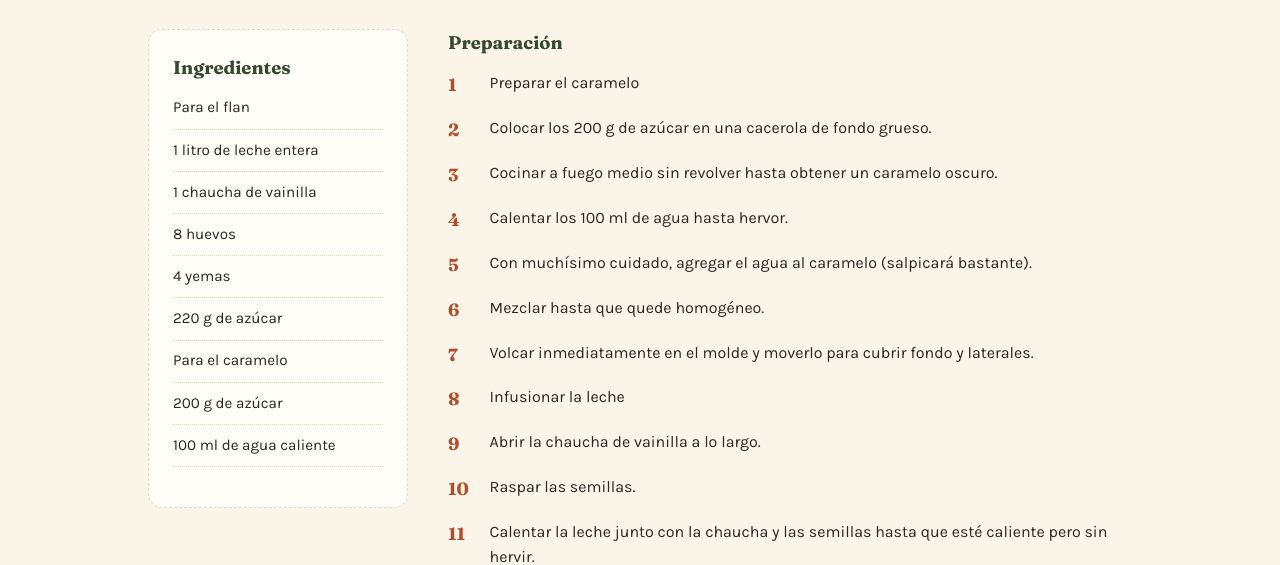
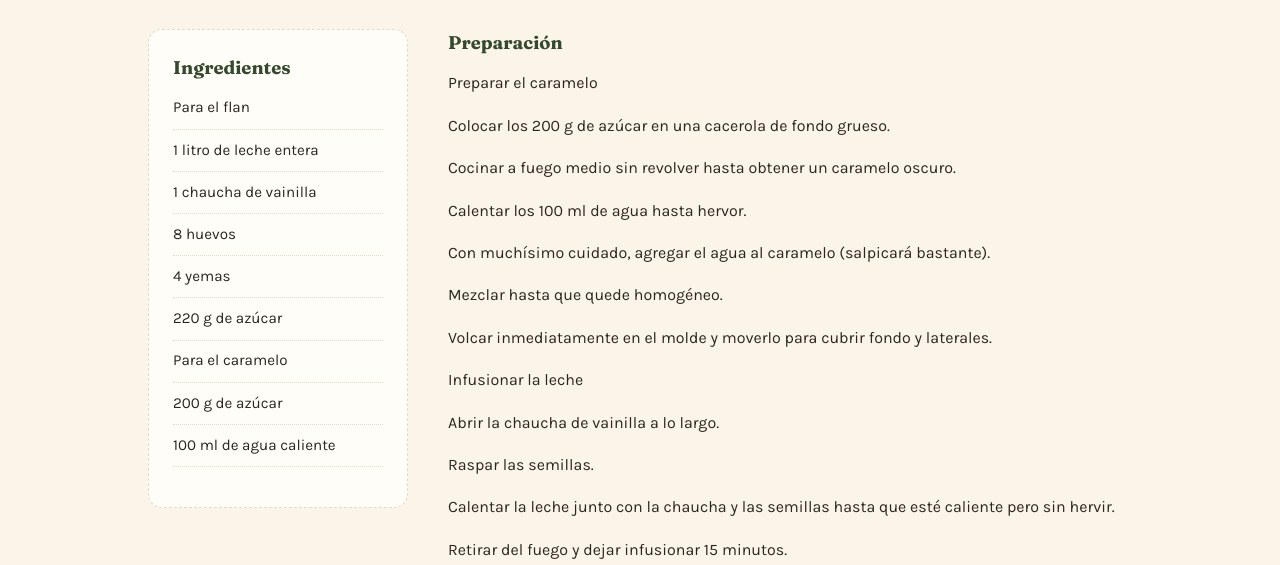
Before and after one commit to javgaviria/Recetario, an Eleventy site: page src/recipes/flan.md in a window 1280 px wide. Shown: the part 254-819 px from the top of the page. Built offline with nearby package versions, Linux system fonts and the light colour scheme; Eleventy itself is replaced by a stand-in of ours; files that its build step writes are made by us from their sources.

Commit message:
Update recipe.njk

```diff
--- a/src/_includes/layouts/recipe.njk
+++ b/src/_includes/layouts/recipe.njk
@@ -37,7 +37,7 @@
       <h2>Preparación</h2>
       <ol class="steps-list">
         {% for step in steps | parseSteps %}
-          <li><span class="step-num">{{ loop.index }}</span><span>{{ step }}</span></li>
+          <li>{{ step }}</li>
         {% endfor %}
       </ol>
 
```
